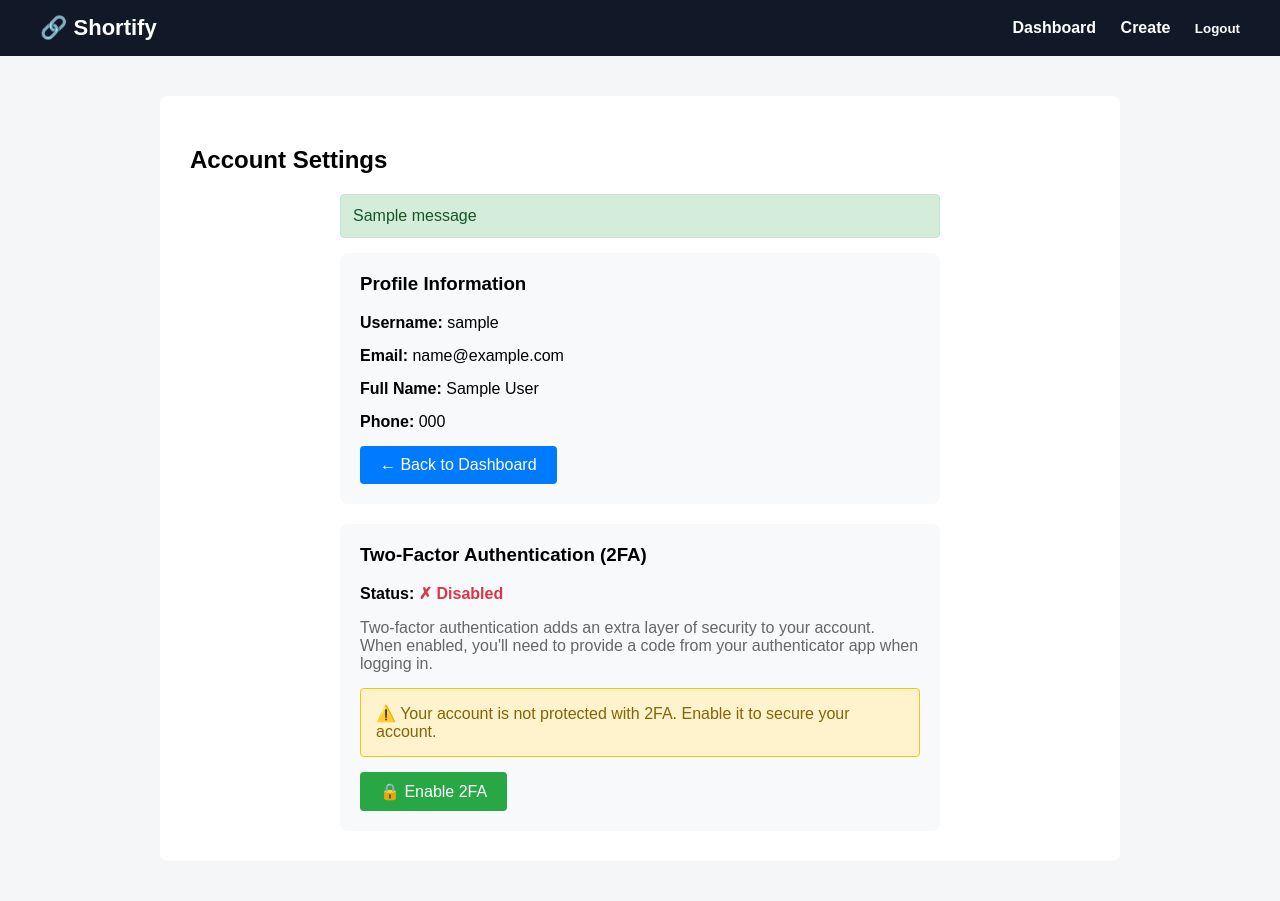
After one commit to abhishekk1004/url-shortner, a Django app: page /settings/ in a window 1280 px wide. The commit adds this page. Run offline with Django 5.2, Linux system fonts and the light colour scheme; a user stored in the database is signed in; tables that the repository leaves empty hold one stand-in row (values such as "Sample post"); one stand-in notice (Sample message) is shown.

Commit message:
Add two-factor authentication feature and upgrade Django to 5.0.1

```diff
--- a/dev/urls.py
+++ b/dev/urls.py
@@ -1,22 +1,9 @@
-"""
-URL configuration for dev project.
-
-The `urlpatterns` list routes URLs to views. For more information please see:
-    https://docs.djangoproject.com/en/6.0/topics/http/urls/
-Examples:
-Function views
-    1. Add an import:  from my_app import views
-    2. Add a URL to urlpatterns:  path('', views.home, name='home')
-Class-based views
-    1. Add an import:  from other_app.views import Home
-    2. Add a URL to urlpatterns:  path('', Home.as_view(), name='home')
-Including another URLconf
-    1. Import the include() function: from django.urls import include, path
-    2. Add a URL to urlpatterns:  path('blog/', include('blog.urls'))
-"""
 from django.contrib import admin
-from django.urls import path
+from django.urls import path, include
+from rest_framework_simplejwt.views import TokenObtainPairView
 
 urlpatterns = [
-    path('admin/', admin.site.urls),
+    path("admin/", admin.site.urls),
+    path("api/token/", TokenObtainPairView.as_view()),
+    path("", include("shortener.urls")),
 ]
--- a/requirements.txt
+++ b/requirements.txt
@@ -1,5 +1,8 @@
-Django==4.2
+Django==5.0.1
 djangorestframework
 djangorestframework-simplejwt
 psycopg2-binary
 python-dotenv
+qrcode[pil]
+Pillow
+pyotp
--- a/shortener/urls.py
+++ b/shortener/urls.py
@@ -2,11 +2,19 @@ from django.urls import path
 from . import views
 
 urlpatterns = [
-    path("", views.dashboard, name="dashboard"),
+    path("", views.home, name="home"),
+    path("dashboard/", views.dashboard, name="dashboard"),
     path("create/", views.create_url, name="create"),
+    path("edit/<int:id>/", views.edit_url, name="edit"),
+    path("delete/<int:id>/", views.delete_url, name="delete"),
+    path("qr/<int:id>/", views.generate_qr_code, name="qr_code"),
+    path("qr/<int:id>/download/", views.download_qr_code, name="download_qr"),
     path("register/", views.register_view, name="register"),
     path("login/", views.login_view, name="login"),
     path("logout/", views.logout_view, name="logout"),
+    path("settings/", views.settings_view, name="settings"),
+    path("2fa/setup/", views.setup_two_fa, name="setup_2fa"),
+    path("2fa/disable/", views.disable_two_fa, name="disable_2fa"),
     path("<str:code>/", views.redirect_url, name="redirect"),
     path("api/register/", views.api_register, name="api_register"),
     path("api/urls/", views.api_urls, name="api_urls"),
--- a/shortener/views.py
+++ b/shortener/views.py
@@ -1,16 +1,26 @@
 import random
 import string
-
+import qrcode
+import pyotp
+import json
+from io import BytesIO
+import base64
+from django.conf import settings
 from django.shortcuts import render, redirect, get_object_or_404
 from django.contrib.auth import authenticate, login, logout
 from django.contrib.auth.decorators import login_required
 from django.contrib.auth.models import User
-from django.http import HttpResponseRedirect
+from django.http import HttpResponseRedirect, HttpResponse
+from django.contrib import messages
 from rest_framework.decorators import api_view, permission_classes
 from rest_framework.permissions import IsAuthenticated
 from rest_framework.response import Response
-from .models import ShortURL
+from .models import ShortURL, UserProfile
 
+def home(request):
+    if request.user.is_authenticated:
+        return redirect("dashboard")
+    return render(request, "home.html")
 
 
 def generate_short_code(length=6):
@@ -20,12 +30,29 @@ def generate_short_code(length=6):
 #web views for registration, login, logout
 def register_view(request):
     if request.method == "POST":
+        full_name = request.POST.get("full_name")
         username = request.POST.get("username")
+        email = request.POST.get("email")
+        phone = request.POST.get("phone")
         password = request.POST.get("password")
 
-        if not User.objects.filter(username=username).exists():
-            User.objects.create_user(username=username, password=password)
-            return redirect("login")
+        if not full_name or not username or not email or not phone or not password:
+            return render(request, "register.html", {"error": "All fields are required"})
+
+        if User.objects.filter(username=username).exists():
+            return render(request, "register.html", {"error": "Username already exists"})
+
+        if User.objects.filter(email=email).exists():
+            return render(request, "register.html", {"error": "Email already exists"})
+
+        from .models import UserProfile
+        if UserProfile.objects.filter(phone=phone).exists():
+            return render(request, "register.html", {"error": "Phone number already exists"})
+
+        user = User.objects.create_user(username=username, email=email, password=password)
+        UserProfile.objects.create(user=user, full_name=full_name, phone=phone)
+
+        return render(request, "register.html", {"success": "Registered successfully! Please login."})
 
     return render(request, "register.html")
 
@@ -34,18 +61,60 @@ def login_view(request):
     if request.method == "POST":
         username = request.POST.get("username")
         password = request.POST.get("password")
+        two_fa_code = request.POST.get("two_fa_code")
 
         user = authenticate(username=username, password=password)
         if user:
-            login(request, user)
-            return redirect("dashboard")
+            try:
+                profile = user.userprofile
+                # Check if 2FA is enabled
+                if profile.two_factor_enabled:
+                    # If no 2FA code provided, show 2FA form
+                    if not two_fa_code:
+                        request.session['pre_2fa_user_id'] = user.id
+                        return render(request, "two_fa_login.html", {"username": username})
+
+                    # Verify 2FA code
+                    totp = profile.get_totp()
+                    if totp and totp.verify(two_fa_code):
+                        # 2FA verified, log them in
+                        login(request, user)
+                        if 'pre_2fa_user_id' in request.session:
+                            del request.session['pre_2fa_user_id']
+                        return redirect("dashboard")
+                    else:
+                        # Check backup codes
+                        try:
+                            backup_codes = json.loads(profile.backup_codes)
+                            if two_fa_code in backup_codes:
+                                # Remove used backup code
+                                backup_codes.remove(two_fa_code)
+                                profile.backup_codes = json.dumps(backup_codes)
+                                profile.save()
+                                login(request, user)
+                                if 'pre_2fa_user_id' in request.session:
+                                    del request.session['pre_2fa_user_id']
+                                messages.warning(request, "Backup code used. Consider regenerating backup codes.")
+                                return redirect("dashboard")
+                        except:
+                            pass
+
+                        request.session['pre_2fa_user_id'] = user.id
+                        return render(request, "two_fa_login.html", {"username": username, "error": "Invalid 2FA code"})
+                else:
+                    # 2FA not enabled, normal login
+                    login(request, user)
+                    return redirect("dashboard")
+            except UserProfile.DoesNotExist:
+                login(request, user)
+                return redirect("dashboard")
 
     return render(request, "login.html")
 
 
 def logout_view(request):
     logout(request)
-    return redirect("login")
+    return redirect("home")
 
 
 @login_required
@@ -62,7 +131,7 @@ def create_url(request):
         ShortURL.objects.create(
             user=request.user,
             original_url=original_url,
-            short_code=generate_short_code()
+            short_key=generate_short_code()
         )
 
         return redirect("dashboard")
@@ -71,10 +140,29 @@ def create_url(request):
 
 
 def redirect_url(request, code):
-    url = get_object_or_404(ShortURL, short_code=code)
+    url = get_object_or_404(ShortURL, short_key=code)
     url.clicks += 1
     url.save()
     return HttpResponseRedirect(url.original_url)
+
+
+@login_required
+def edit_url(request, id):
+    url = get_object_or_404(ShortURL, id=id, user=request.user)
+
+    if request.method == "POST":
+        url.original_url = request.POST.get("url", url.original_url)
+        url.save()
+        return redirect("dashboard")
+
+    return render(request, "edit_url.html", {"url": url})
+
+
+@login_required
+def delete_url(request, id):
+    url = get_object_or_404(ShortURL, id=id, user=request.user)
+    url.delete()
+    return redirect("dashboard")
 
 
 #Api views for registration and URL CRUD
@@ -105,18 +193,18 @@ def api_urls(request):
         short = ShortURL.objects.create(
             user=request.user,
             original_url=original_url,
-            short_code=generate_short_code()
+            short_key=generate_short_code()
         )
 
         return Response({
             "id": short.id,
-            "short_code": short.short_code,
+            "short_key": short.short_key,
             "original_url": short.original_url
         }, status=201)
 
     if request.method == "GET":
         urls = ShortURL.objects.filter(user=request.user).values(
-            "id", "original_url", "short_code", "clicks", "created_at"
+            "id", "original_url", "short_key", "clicks", "created_at"
         )
         return Response(list(urls))
 
@@ -136,7 +224,7 @@ def api_url_detail(request, id):
         return Response({
             "id": url.id,
             "original_url": url.original_url,
-            "short_code": url.short_code,
+            "short_key": url.short_key,
             "clicks": url.clicks,
             "created_at": url.created_at
         })
@@ -149,3 +237,158 @@ def api_url_detail(request, id):
     if request.method == "DELETE":
         url.delete()
         return Response({"message": "URL deleted successfully"})
+
+
+@login_required
+def generate_qr_code(request, id):
+
+    url = get_object_or_404(ShortURL, id=id, user=request.user)
+
+    # Build the full shortened URL
+    short_url = request.build_absolute_uri(f'/{url.short_key}/')
+
+    # Force HTTPS if configured
+    if getattr(settings, 'USE_HTTPS', False):
+        short_url = short_url.replace('http://', 'https://')
+
+    # Generate QR code
+    qr = qrcode.QRCode(
+        version=1,
+        error_correction=qrcode.constants.ERROR_CORRECT_L,
+        box_size=10,
+        border=4,
+    )
+    qr.add_data(short_url)
+    qr.make(fit=True)
+
+    img = qr.make_image(fill_color="black", back_color="white")
+
+    # Convert to base64 for embedding in HTML
+    buffer = BytesIO()
+    img.save(buffer, format='PNG')
+    buffer.seek(0)
+    img_str = base64.b64encode(buffer.getvalue()).decode()
+
+    return render(request, 'qr_code.html', {
+        'url': url,
+        'short_url': short_url,
+        'qr_code': img_str
+    })
+
+
+@login_required
+def download_qr_code(request, id):
+    """Download QR code as PNG file"""
+    from django.conf import settings
+    url = get_object_or_404(ShortURL, id=id, user=request.user)
+
+    # Build the full shortened URL
+    short_url = request.build_absolute_uri(f'/{url.short_key}/')
+
+    # Force HTTPS if configured
+    if getattr(settings, 'USE_HTTPS', False):
+        short_url = short_url.replace('http://', 'https://')
+
+    # Generate QR code
+    qr = qrcode.QRCode(
+        version=1,
+        error_correction=qrcode.constants.ERROR_CORRECT_L,
+        box_size=10,
+        border=4,
+    )
+    qr.add_data(short_url)
+    qr.make(fit=True)
+
+    img = qr.make_image(fill_color="black", back_color="white")
+
+    # Create response with PNG image
+    response = HttpResponse(content_type='image/png')
+    response['Content-Disposition'] = f'attachment; filename="qr_code_{url.short_key}.png"'
+    img.save(response, 'PNG')
+
+    return response
+
+
+@login_required
+def setup_two_fa(request):
+    """Setup 2FA for user"""
+    profile = request.user.userprofile
+
+    if profile.two_factor_enabled:
+        messages.warning(request, "2FA is already enabled. Disable it first to set it up again.")
+        return redirect("settings")
+
+    # Generate new secret if not in session
+    if 'temp_2fa_secret' not in request.session:
+        secret = pyotp.random_base32()
+        request.session['temp_2fa_secret'] = secret
+    else:
+        secret = request.session['temp_2fa_secret']
+
+    # Generate QR code
+    totp = pyotp.TOTP(secret)
+    qr_uri = totp.provisioning_uri(name=request.user.email, issuer_name='URL Shortener')
+
+    qr = qrcode.QRCode(version=1, error_correction=qrcode.constants.ERROR_CORRECT_L, box_size=10, border=4)
+    qr.add_data(qr_uri)
+    qr.make(fit=True)
+
+    img = qr.make_image(fill_color="black", back_color="white")
+    buffer = BytesIO()
+    img.save(buffer, format='PNG')
+    buffer.seek(0)
+    qr_code_base64 = base64.b64encode(buffer.getvalue()).decode()
+
+    if request.method == "POST":
+        code = request.POST.get("code")
+        if totp.verify(code):
+            profile.two_factor_secret = secret
+            profile.two_factor_enabled = True
+            backup_codes = profile.generate_backup_codes()
+            profile.save()
+            del request.session['temp_2fa_secret']
+            return render(request, "two_fa_backup_codes.html", {"backup_codes": backup_codes})
+        else:
+            messages.error(request, "Invalid code. Please try again.")
+
+    return render(request, "two_fa_setup.html", {
+        "qr_code": qr_code_base64,
+        "secret": secret,
+        "email": request.user.email
+    })
+
+
+@login_required
+def disable_two_fa(request):
+    """Disable 2FA"""
+    profile = request.user.userprofile
+
+    if not profile.two_factor_enabled:
+        messages.warning(request, "2FA is not enabled.")
+        return redirect("settings")
+
+    if request.method == "POST":
+        code = request.POST.get("code")
+        totp = profile.get_totp()
+
+        if totp and (totp.verify(code) or code in json.loads(profile.backup_codes or "[]")):
+            profile.two_factor_enabled = False
+            profile.two_factor_secret = None
+            profile.backup_codes = None
+            profile.save()
+            messages.success(request, "2FA has been disabled.")
+            return redirect("settings")
+        else:
+            messages.error(request, "Invalid code.")
+
+    return render(request, "two_fa_disable.html")
+
+
+@login_required
+def settings_view(request):
+    """User settings page"""
+    profile = request.user.userprofile
+    return render(request, "settings.html", {
+        "profile": profile,
+        "two_fa_enabled": profile.two_factor_enabled
+    })
--- a/templates/dashboard.html
+++ b/templates/dashboard.html
@@ -5,7 +5,8 @@
 <p>Here are your shortened URLs:</p>
 
 <p>
-    <a href="{% url 'create' %}" style="padding: 10px 20px; background-color: #28a745; color: white; text-decoration: none; border-radius: 4px; display: inline-block;">+ Create New URL</a>
+    <a href="{% url 'create' %}" style="padding: 10px 20px; background-color: #28a745; color: white; text-decoration: none; border-radius: 4px; display: inline-block; margin-right: 10px;">+ Create New URL</a>
+    <a href="{% url 'settings' %}" style="padding: 10px 20px; background-color: #17a2b8; color: white; text-decoration: none; border-radius: 4px; display: inline-block;">⚙️ Settings</a>
 </p>
 
 {% if urls %}
--- /dev/null
+++ b/templates/settings.html
@@ -0,0 +1,81 @@
+{% extends "base.html" %}
+{% block content %}
+
+<h2>Account Settings</h2>
+
+<div style="max-width: 600px; margin: 0 auto;">
+    {% if messages %}
+        {% for message in messages %}
+            {% if message.tags == 'error' %}
+                <div style="background-color: #f8d7da; color: #721c24; padding: 12px; border-radius: 4px; margin-bottom: 15px; border: 1px solid #f5c6cb;">
+                    {{ message }}
+                </div>
+            {% elif message.tags == 'warning' %}
+                <div style="background-color: #fff3cd; color: #856404; padding: 12px; border-radius: 4px; margin-bottom: 15px; border: 1px solid #ffeeba;">
+                    {{ message }}
+                </div>
+            {% else %}
+                <div style="background-color: #d4edda; color: #155724; padding: 12px; border-radius: 4px; margin-bottom: 15px; border: 1px solid #c3e6cb;">
+                    {{ message }}
+                </div>
+            {% endif %}
+        {% endfor %}
+    {% endif %}
+
+    <!-- User Profile Section -->
+    <div style="background-color: #f8f9fa; padding: 20px; border-radius: 8px; margin-bottom: 20px;">
+        <h3 style="margin-top: 0;">Profile Information</h3>
+
+        <div style="margin-bottom: 15px;">
+            <strong>Username:</strong> {{ request.user.username }}
+        </div>
+
+        <div style="margin-bottom: 15px;">
+            <strong>Email:</strong> {{ request.user.email }}
+        </div>
+
+        <div style="margin-bottom: 15px;">
+            <strong>Full Name:</strong> {{ profile.full_name }}
+        </div>
+
+        <div style="margin-bottom: 15px;">
+            <strong>Phone:</strong> {{ profile.phone }}
+        </div>
+
+        <a href="{% url 'dashboard' %}" style="padding: 10px 20px; background-color: #007bff; color: white; text-decoration: none; border-radius: 4px; display: inline-block;">← Back to Dashboard</a>
+    </div>
+
+    <!-- 2FA Section -->
+    <div style="background-color: #f8f9fa; padding: 20px; border-radius: 8px;">
+        <h3 style="margin-top: 0;">Two-Factor Authentication (2FA)</h3>
+
+        <div style="margin-bottom: 15px;">
+            <strong>Status:</strong>
+            {% if two_fa_enabled %}
+                <span style="color: #28a745; font-weight: bold;">✓ Enabled</span>
+            {% else %}
+                <span style="color: #dc3545; font-weight: bold;">✗ Disabled</span>
+            {% endif %}
+        </div>
+
+        <p style="color: #666; margin-bottom: 15px;">
+            Two-factor authentication adds an extra layer of security to your account. When enabled, you'll need to provide a code from your authenticator app when logging in.
+        </p>
+
+        {% if two_fa_enabled %}
+            <div style="background-color: #d4edda; border: 1px solid #c3e6cb; padding: 15px; border-radius: 4px; margin-bottom: 15px;">
+                <p style="margin: 0; color: #155724;">✓ Your account is protected with 2FA. You can disable it anytime below.</p>
+            </div>
+
+            <a href="{% url 'disable_2fa' %}" style="padding: 10px 20px; background-color: #dc3545; color: white; text-decoration: none; border-radius: 4px; display: inline-block;">🔓 Disable 2FA</a>
+        {% else %}
+            <div style="background-color: #fff3cd; border: 1px solid #ffc107; padding: 15px; border-radius: 4px; margin-bottom: 15px;">
+                <p style="margin: 0; color: #856404;">⚠️ Your account is not protected with 2FA. Enable it to secure your account.</p>
+            </div>
+
+            <a href="{% url 'setup_2fa' %}" style="padding: 10px 20px; background-color: #28a745; color: white; text-decoration: none; border-radius: 4px; display: inline-block;">🔒 Enable 2FA</a>
+        {% endif %}
+    </div>
+</div>
+
+{% endblock %}
```
Also changed, not shown: dev/settings.py (+7 -6 lines), shortener/admin.py (+41 -1 lines), shortener/models.py (+27 -0 lines), templates/two_fa_backup_codes.html (added, +55 -0 lines), templates/two_fa_disable.html (added, +33 -0 lines), templates/two_fa_login.html (added, +31 -0 lines), templates/two_fa_setup.html (added, +53 -0 lines), README.md (added), shortener/migrations/0002_userprofile.py (added), shortener/migrations/0003_userprofile_backup_codes_and_more.py (added), 1 other file.
